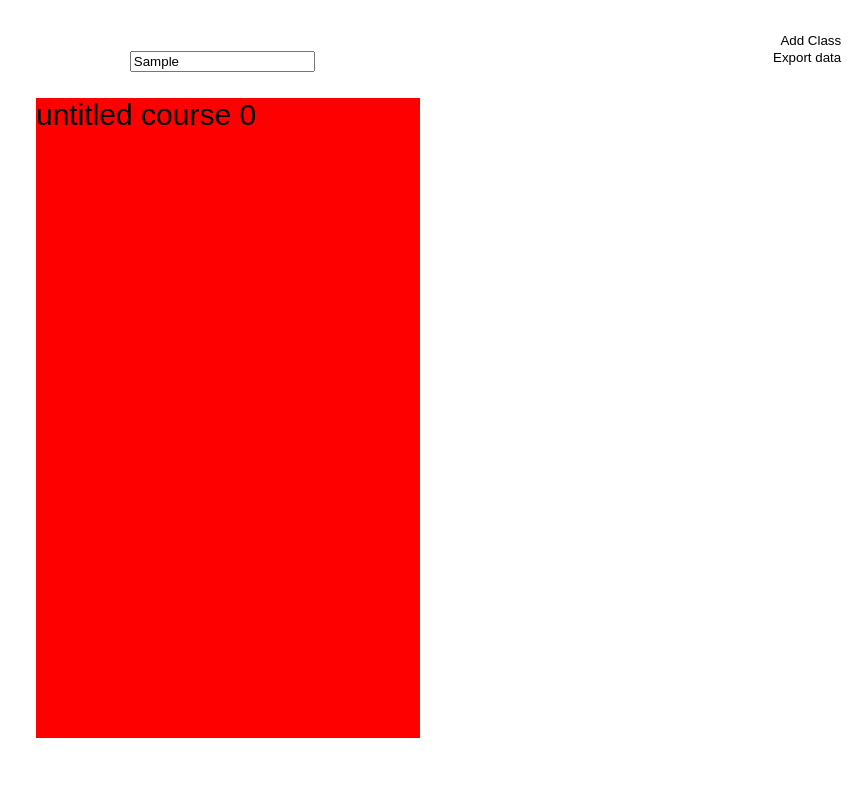
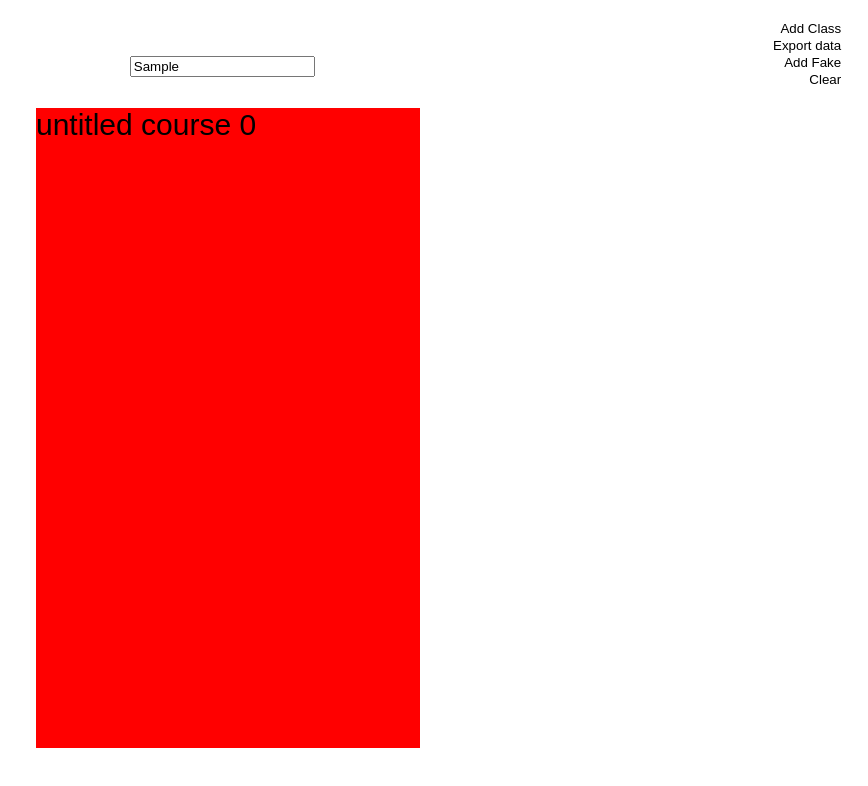
Before and after one commit to ezhang7423/grade-calc, a plain HTML site: page index.html in a window 1280 px wide. Both pictures are taken after typing "Sample" into the empty fields and a click on the button "Add Class". Shown: the whole page, without its empty margins (412-1280 px from the left). Drawn offline with Linux system fonts and the light colour scheme; a web font is replaced by a local one.

Commit message:
add debugging

```diff
--- a/index.html
+++ b/index.html
@@ -20,6 +20,8 @@
       <div class="right-header">
         <button class="naked add-class">Add Class</button>
         <button class="naked export-data">Export data</button>
+        <button class="naked" onclick="addFake()">Add Fake</button>
+        <button class="naked" onclick="cClear()">Clear</button>
       </div>
     </div>
 
--- a/src/after.js
+++ b/src/after.js
@@ -3,6 +3,7 @@ let name = localStorage.getItem("grc-name");
 let nameContainer = document.querySelector(".name-container");
 let classContainer = document.querySelector(".main-content");
 let addClass = document.querySelector(".add-class");
+store = JSON.parse(localStorage.getItem("gc-datastore"));
 let tmp;
 addClass.addEventListener("click", function(e) {
   e.preventDefault();
@@ -40,8 +41,3 @@ for (let x of Object.keys(store)) {
   tmp = create(`<div class="course">${x}</div>`);
   classContainer.appendChild(tmp);
 }
-// // for testing
-// let x = new Course("MATH4B", [10, 20, 70]);
-// let y = new Course("PSTAT120A", [30, 20, 20, 15, 15]);
-// save(x, "course");
-// save(y, "course");
--- a/src/before.js
+++ b/src/before.js
@@ -1,6 +1,6 @@
 let store = JSON.parse(localStorage.getItem("gc-datastore"));
 if (store === null) {
-  localStorage.setItem("gc-datastore", JSON.stringify({}));
+  localStorage.setItem("gc-datastore", "{}");
 } else {
   let numClasses = Object.keys(store).length;
   editCSS(`.course{ width: ${80 / numClasses}vw;}`);
--- a/src/functions.js
+++ b/src/functions.js
@@ -24,6 +24,17 @@ function editCSS(rule) {
   styling.insertRule(rule, stylingL);
 }
 
+let addFake = () => {
+  let x = new Course("MATH4B", [10, 20, 70]);
+  let y = new Course("PSTAT120A", [30, 20, 20, 15, 15]);
+  save(x, "course");
+  save(y, "course");
+  location.reload();
+};
+let cClear = () => {
+  localStorage.removeItem("gc-datastore");
+  location.reload();
+};
 function numUntitled() {
   store = JSON.parse(localStorage.getItem("gc-datastore"));
   counter = 0;
```
